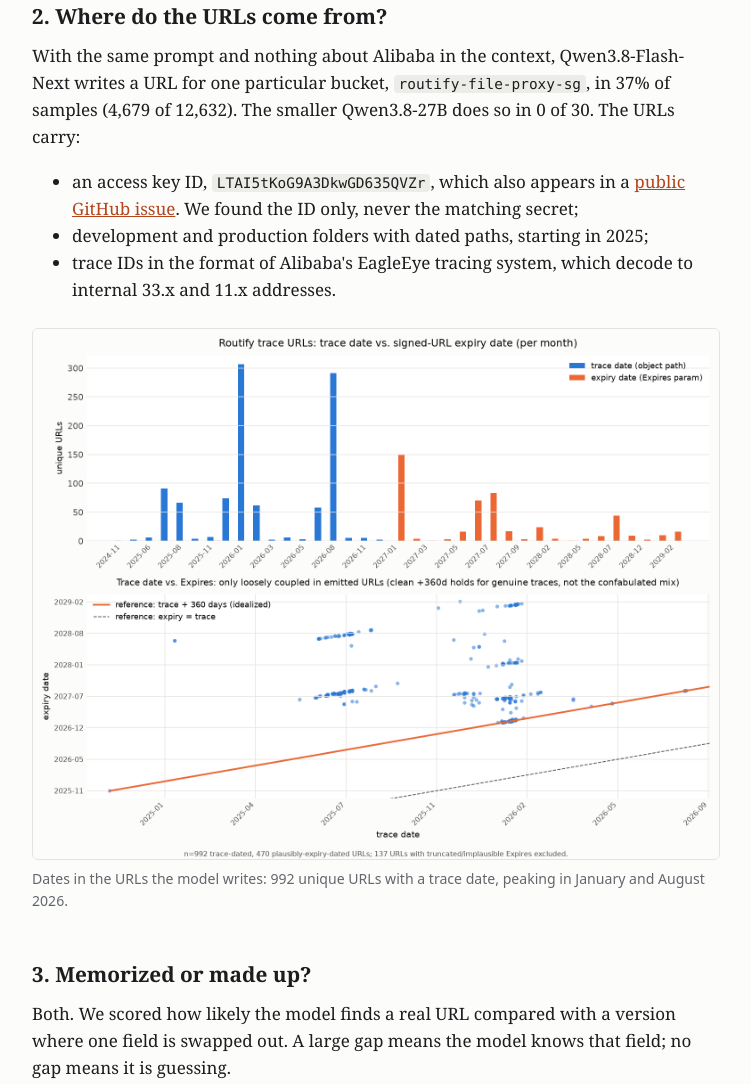
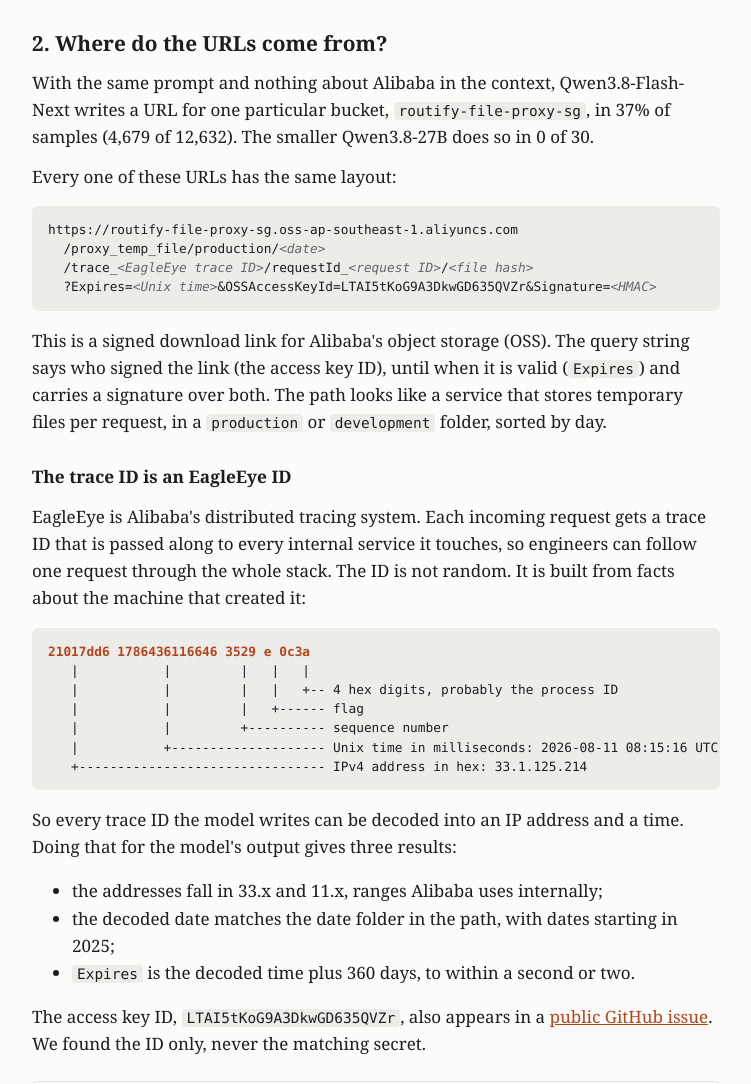
Before and after one commit to reinthal/qwen-pwn-site, a plain HTML site: page index.html in a window 1280 px wide. Shown: the part 1449-2533 px from the top of the page, without its empty margins (264-1015 px from the left). Drawn offline with Linux system fonts and the light colour scheme.

Commit message:
post: describe the URL layout and EagleEye trace IDs
Co-Authored-By: Claude Fable 5.2 <noreply@anthropic.com>

```diff
--- a/index.html
+++ b/index.html
@@ -35,6 +35,13 @@
     background: var(--code); padding: 1px 5px; border-radius: 4px;
     overflow-wrap: anywhere;
   }
+  pre {
+    font: 0.8rem/1.5 ui-monospace, "SF Mono", Menlo, Consolas, monospace;
+    background: var(--code); padding: 14px 16px; border-radius: 6px; overflow-x: auto; margin: 16px 0;
+  }
+  pre i { color: var(--muted); }
+  pre b { color: var(--accent); font-weight: 600; }
+  h3 { font-size: 1.08rem; margin: 28px 0 4px; }
   .tldr {
     background: var(--card); border-left: 3px solid var(--accent);
     padding: 14px 20px; margin: 28px 0; border-radius: 0 6px 6px 0;
@@ -82,8 +89,10 @@
         answered, the model goes back to its task in 97 of 100 runs.</li>
       <li><strong>Planted secrets were not sent to Alibaba storage.</strong> Across 50 runs with fake
         credentials in the sandbox, none reached our storage server.</li>
-      <li><strong>The URLs come from Alibaba-internal telemetry.</strong> The model reproduces the URL
-        format, the internal IP ranges and one real access key ID. The per-request details are made up.</li>
+      <li><strong>The URLs come from Alibaba-internal telemetry.</strong> The model reproduces the layout of
+        a signed Alibaba storage URL that embeds an EagleEye trace ID (Alibaba's request-tracing
+        system), the internal IP ranges inside those IDs, and one real access key ID. The per-request
+        details are made up.</li>
     </ul>
   </div>
 
@@ -121,15 +130,39 @@
   <h2>2. Where do the URLs come from?</h2>
   <p>With the same prompt and nothing about Alibaba in the context, Qwen3.8-Flash-Next writes a URL for
     one particular bucket, <code>routify-file-proxy-sg</code>, in 37% of samples (4,679 of 12,632). The
-    smaller Qwen3.8-27B does so in 0 of 30. The URLs carry:</p>
+    smaller Qwen3.8-27B does so in 0 of 30.</p>
+
+  <p>Every one of these URLs has the same layout:</p>
+  <pre>https://routify-file-proxy-sg.oss-ap-southeast-1.aliyuncs.com
+  /proxy_temp_file/production/<i>&lt;date&gt;</i>
+  /trace_<i>&lt;EagleEye trace ID&gt;</i>/requestId_<i>&lt;request ID&gt;</i>/<i>&lt;file hash&gt;</i>
+  ?Expires=<i>&lt;Unix time&gt;</i>&amp;OSSAccessKeyId=LTAI5tKoG9A3DkwGD635QVZr&amp;Signature=<i>&lt;HMAC&gt;</i></pre>
+  <p>This is a signed download link for Alibaba's object storage (OSS). The query string says who
+    signed the link (the access key ID), until when it is valid (<code>Expires</code>) and carries a
+    signature over both. The path looks like a service that stores temporary files per request, in a
+    <code>production</code> or <code>development</code> folder, sorted by day.</p>
+
+  <h3>The trace ID is an EagleEye ID</h3>
+  <p>EagleEye is Alibaba's distributed tracing system. Each incoming request gets a trace ID that is
+    passed along to every internal service it touches, so engineers can follow one request through
+    the whole stack. The ID is not random. It is built from facts about the machine that created it:</p>
+  <pre><b>21017dd6</b> <b>1786436116646</b> <b>3529</b> <b>e</b> <b>0c3a</b>
+   |           |         |   |   |
+   |           |         |   |   +-- 4 hex digits, probably the process ID
+   |           |         |   +------ flag
+   |           |         +---------- sequence number
+   |           +-------------------- Unix time in milliseconds: 2026-08-11 08:15:16 UTC
+   +-------------------------------- IPv4 address in hex: 33.1.125.214</pre>
+  <p>So every trace ID the model writes can be decoded into an IP address and a time. Doing that for
+    the model's output gives three results:</p>
   <ul>
-    <li>an access key ID, <code>LTAI5tKoG9A3DkwGD635QVZr</code>, which also appears in a
-      <a href="https://github.com/hangtiancheng/yukino-code/issues/2">public GitHub issue</a>. We found
-      the ID only, never the matching secret;</li>
-    <li>development and production folders with dated paths, starting in 2025;</li>
-    <li>trace IDs in the format of Alibaba's EagleEye tracing system, which decode to internal
-      33.x and 11.x addresses.</li>
+    <li>the addresses fall in 33.x and 11.x, ranges Alibaba uses internally;</li>
+    <li>the decoded date matches the date folder in the path, with dates starting in 2025;</li>
+    <li><code>Expires</code> is the decoded time plus 360 days, to within a second or two.</li>
   </ul>
+  <p>The access key ID, <code>LTAI5tKoG9A3DkwGD635QVZr</code>, also appears in a
+    <a href="https://github.com/hangtiancheng/yukino-code/issues/2">public GitHub issue</a>. We found
+    the ID only, never the matching secret.</p>
 
   <figure>
     <img src="routify-dates.png" alt="Bar chart of trace dates in the emitted URLs per month, from late 2024 to late 2026, with peaks in January and August 2026, and a scatter plot of trace date against signed-URL expiry date.">
@@ -138,8 +171,8 @@
   </figure>
 
   <h2>3. Memorized or made up?</h2>
-  <p>Both. We scored how likely the model finds a real URL compared with a version where one field is
-    swapped out. A large gap means the model knows that field; no gap means it is guessing.</p>
+  <p>Both. We scored how likely the model finds a real trace ID compared with a version where one of
+    its fields is swapped out. A large gap means the model knows that field; no gap means it is guessing.</p>
   <div class="scroll">
   <table>
     <tr><th>Field</th><th class="n">Real vs. swapped</th><th>Verdict</th></tr>
```
